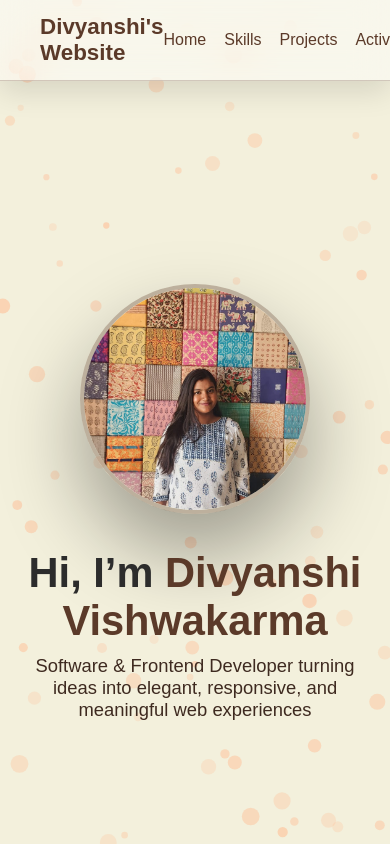
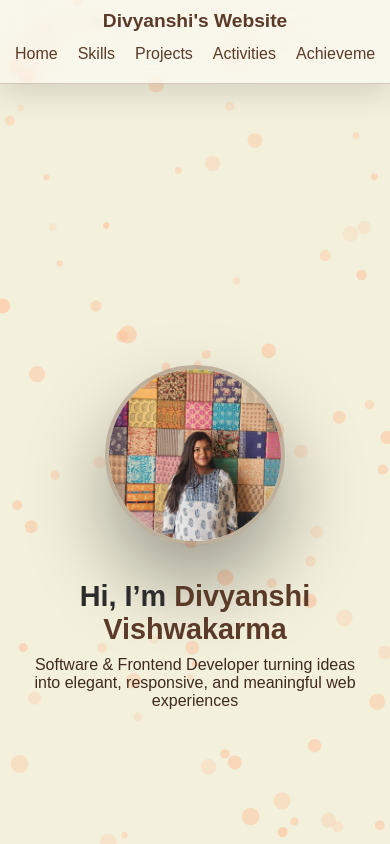
Before and after one commit to divyanshiv10/Divyanshi-Portfolio, a plain HTML site: page index.html in a window 390 px wide. Shown: the top 844 px of the page. Drawn offline with Linux system fonts and the light colour scheme.

Commit message:
Add complete portfolio website files

```diff
--- a/index.html
+++ b/index.html
@@ -2,6 +2,7 @@
 <html lang="en">
 <head>
   <meta charset="UTF-8" />
+  <meta name="viewport" content="width=device-width, initial-scale=1.0">
   <title>Divyanshi Vishwakarma | Portfolio</title>
 
   <link rel="stylesheet" href="style.css" />
--- a/style.css
+++ b/style.css
@@ -1,4 +1,4 @@
-
+/* --- ORIGINAL STYLES --- */
 * {
   margin: 0;
   padding: 0;
@@ -12,13 +12,11 @@ body {
   overflow-x: hidden;
 }
 
-
 #bgCanvas {
   position: fixed;
   inset: 0;
   z-index: 0;
 }
-
 
 section {
   position: relative;
@@ -57,7 +55,6 @@ section {
     inset 0 0 18px rgba(255,255,255,0.25);
 }
 
-
 .profile-wrapper.final {
   width: 230px;
   height: 230px;
@@ -77,7 +74,6 @@ section {
 .profile-img.active {
   opacity: 1;
 }
-
 
 .intro-text {
   margin-top: 35px;
@@ -105,7 +101,6 @@ section {
   font-size: 1.15rem;
   color: #3e2a20;
 }
-
 
 #skills {
   perspective: 1200px;
@@ -144,8 +139,6 @@ section {
   transform: translateY(-15px) rotateX(8deg) rotateY(-8deg) scale(1.05);
   box-shadow: 0 40px 80px rgba(0,0,0,0.45);
 }
-
-
 
 .project-container {
   max-width: 1100px;
@@ -195,7 +188,6 @@ section {
   line-height: 1.6;
   color: #3e2a20;
 }
-
 
 #extracurricular {
   max-width: 1100px;
@@ -248,7 +240,6 @@ section {
 .club-images img:hover {
   transform: scale(1.08);
 }
-
 
 #achievements {
   max-width: 1100px;
@@ -381,16 +372,6 @@ section {
   box-shadow: 0 18px 35px rgba(0,0,0,0.25);
 }
 
-
-@media (max-width: 900px) {
-  .project-container {
-    grid-template-columns: 1fr;
-  }
-  .center-card {
-    grid-column: auto;
-  }
-}
-
 #connect {
   max-width: 1100px;
   margin: auto;
@@ -402,13 +383,11 @@ section {
   margin-bottom: 50px;
 }
 
-
 .connect-grid {
   display: grid;
   grid-template-columns: repeat(auto-fit, minmax(230px, 1fr));
   gap: 40px;
 }
-
 
 .connect-card {
   background: rgba(255, 255, 255, 0.45);
@@ -428,17 +407,14 @@ section {
   transition: all 0.6s ease;
 }
 
-
 .connect-card i {
   font-size: 3.2rem;
 }
-
 
 .connect-card h4 {
   font-size: 1.4rem;
   font-weight: 700;
 }
-
 
 .connect-card span {
   font-size: 0.95rem;
@@ -449,7 +425,6 @@ section {
   transform: translateY(-14px) scale(1.08);
   box-shadow: 0 45px 90px rgba(0,0,0,0.3);
 }
-
 
 .connect-card:nth-child(1) i { color: #000; }        /* GitHub */
 .connect-card:nth-child(2) i { color: #0a66c2; }     /* LinkedIn */
@@ -483,7 +458,6 @@ section {
   color: #5b3a29;
 }
 
-
 .nav-links {
   list-style: none;
   display: flex;
@@ -515,15 +489,10 @@ body {
   padding-top: 80px;
 }
 
-@media (max-width: 900px) {
-  .nav-links {
-    gap: 18px;
-    font-size: 0.9rem;
-  }
-}
 html {
   scroll-behavior: smooth;
 }
+
 .nav-phone a {
   display: flex;
   align-items: center;
@@ -535,3 +504,127 @@ html {
 .nav-phone i {
   font-size: 1rem;
 }
+
+/* --- NEW RESPONSIVE UPDATES --- */
+
+/* 1. Global image safety */
+img {
+  max-width: 100%;
+  height: auto;
+}
+
+/* 2. Mobile Navbar with Horizontal Scroll */
+@media (max-width: 768px) {
+  .navbar {
+    padding: 10px 15px;
+    display: flex;
+    flex-direction: column;
+    align-items: center;
+    height: auto;
+  }
+
+  body {
+    padding-top: 115px; /* Added more space for taller mobile nav */
+  }
+
+  .nav-logo {
+    margin-bottom: 8px;
+    font-size: 1.2rem;
+  }
+
+  .nav-links {
+    width: 100%;
+    display: flex;
+    overflow-x: auto; /* Enable horizontal swiping */
+    white-space: nowrap; /* Keep links in one line */
+    padding: 5px 0 10px 0;
+    gap: 20px;
+    -webkit-overflow-scrolling: touch;
+    scrollbar-width: none; /* Hide scrollbar Firefox */
+    -ms-overflow-style: none; /* Hide scrollbar IE/Edge */
+  }
+
+  /* Hide scrollbar for Chrome/Safari */
+  .nav-links::-webkit-scrollbar {
+    display: none;
+  }
+
+  .nav-links li {
+    flex: 0 0 auto; /* Prevent links from shrinking */
+  }
+}
+
+/* 3. Intro Section Scaling for Mobile */
+@media (max-width: 768px) {
+  .profile-wrapper {
+    width: 280px;
+    height: 280px;
+    transform: scale(1.1) rotateX(15deg); /* Scaled down for mobile */
+  }
+
+  .profile-wrapper.final {
+    width: 180px;
+    height: 180px;
+  }
+
+  .intro-text h1 {
+    font-size: 1.8rem;
+    padding: 0 10px;
+  }
+
+  .intro-text p {
+    font-size: 1rem;
+    padding: 0 15px;
+  }
+
+  section {
+    padding: 60px 15px;
+  }
+}
+
+/* 4. Column Adjustments for Tablet/Mobile */
+@media (max-width: 900px) {
+  .project-container {
+    grid-template-columns: 1fr; /* Stack projects vertically */
+  }
+
+  .center-card {
+    grid-column: auto;
+  }
+
+  .skills-grid {
+    grid-template-columns: repeat(2, 1fr); /* 2 items per row for skills */
+    gap: 15px;
+  }
+
+  .skill-card {
+    font-size: 1.1rem;
+    padding: 20px 10px;
+  }
+
+  .achievement-grid,
+  .certificate-grid,
+  .connect-grid {
+    grid-template-columns: 1fr; /* Single column layout */
+  }
+}
+
+/* 5. Padding and Spacing Adjustments */
+@media (max-width: 768px) {
+  .glass-club {
+    padding: 25px 15px;
+  }
+
+  .club-images {
+    grid-template-columns: 1fr;
+  }
+
+  .contact-glass {
+    padding: 20px;
+  }
+
+  .section-title {
+    font-size: 2rem;
+    margin-bottom: 30px;
+  }
+}
```
